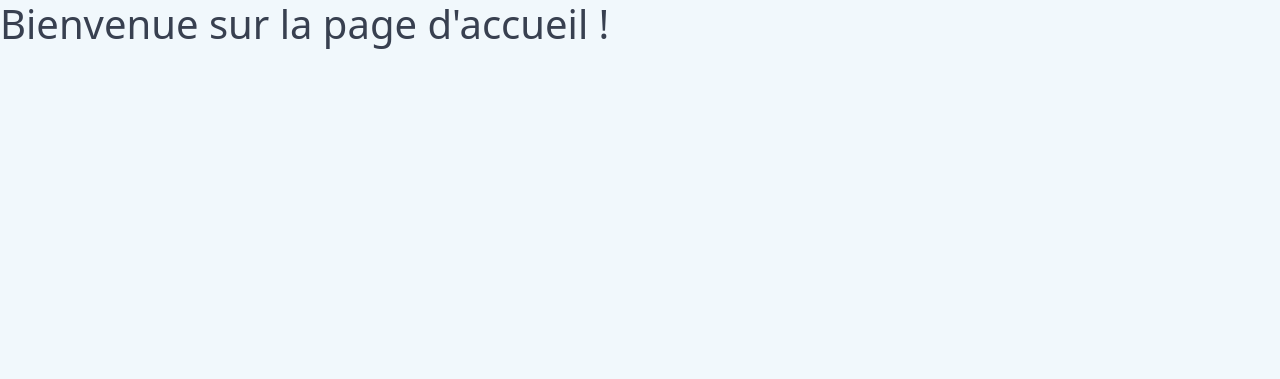
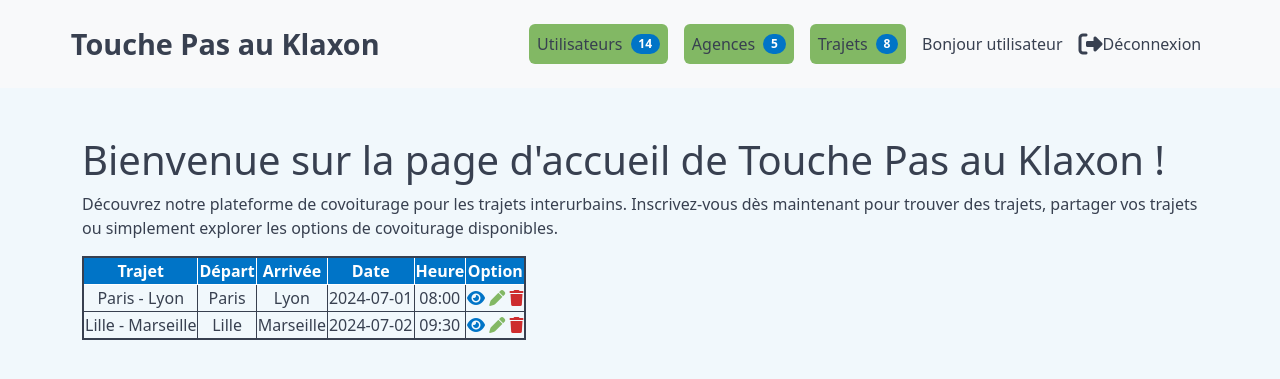
Before and after one commit to Alexdessine/touche_pas_au_klaxon, a PHP site: page / in a window 1280 px wide. Shown: the top 379 px of the page. Run offline with PHP 8.4, Linux system fonts and the light colour scheme; some libraries are stand-ins or nearby versions.

Commit message:
mis en place du header du site

```diff
--- a/public/scss/_base.scss
+++ b/public/scss/_base.scss
@@ -3,3 +3,29 @@ body {
     background-color: $body-bg;
     color: $body-color;
 }
+
+// Icône poubelle en rouge
+.fa-trash {
+    color: $danger;
+}
+
+.fa-pen {
+    color: $success;
+}
+
+table {
+    border: 2px solid $text-main;
+    border-collapse: collapse; // recommandé pour un rendu propre
+
+    th {
+        background-color: $primary;
+        color: white;
+        border: 1px solid white;
+        text-align: center;
+    }
+
+    td {
+        border: 1px solid $text-main;
+        text-align: center;
+    }
+}
--- a/public/scss/_layout.scss
+++ b/public/scss/_layout.scss
@@ -0,0 +1,44 @@
+nav {
+    ul{
+        a{
+            color: var(--text-main);
+            text-decoration: none;
+            &:hover {
+                color: var(--text-main);
+            }
+        }
+        li.admin {
+            background: $success;
+            transition: background-color 0.3s ease;
+
+            &:hover{
+                background-color: darken($success, 10%);
+            }
+        }
+    }
+    .left{
+        a{
+            color: $text-main;
+            text-decoration: none;
+            transition: color 0.3s ease;
+            font-size: 1.8em;
+            font-weight: bold;
+            &:hover {
+                color: darken($text-main, 10%);
+            }
+        }
+    }
+    .right{
+        a{
+            color: $text-main;
+            text-decoration: none;
+            transition: color 0.3s ease;
+            &:hover {
+                color: darken($text-main, 10%);
+            }
+        }
+        i.fa-solid.fa-right-from-bracket {
+            font-size: 1.5em;
+        }
+    }
+}
--- a/src/Controller/HomeController.php
+++ b/src/Controller/HomeController.php
@@ -10,6 +10,8 @@ final class HomeController
 {
     public function index(): void
     {
-        View::render('home/index');
+        View::render('home/index', [
+            'title' => 'Accueil - Touche Pas au Klaxon'
+        ]);
     }
 }
--- a/src/Core/View.php
+++ b/src/Core/View.php
@@ -6,18 +6,14 @@ namespace App\Core;
 
 final class View
 {
-    public static function render(string $template, array $data = []): void
+    public static function render(string $view, array $data = []): void
     {
         extract($data);
 
-        $viewPath = dirname(__DIR__, 2) . '/views/' . $template . '.php';
+        ob_start();
+        require dirname(__DIR__, 2) . '/views/' . $view . '.php';
+        $content = ob_get_clean();
 
-        if (!file_exists($viewPath)) {
-            throw new \RuntimeException("Vue introuvable : $view");
-        }
-
-        require dirname(__DIR__, 2) . '/views/layout/header.php';
-        require $viewPath;
-        require dirname(__DIR__, 2) . '/views/layout/footer.php';
+        require dirname(__DIR__, 2) . '/views/layout/base.php';
     }
 }
--- a/views/home/index.php
+++ b/views/home/index.php
@@ -1,12 +1,45 @@
-<!DOCTYPE html>
-<html lang="en">
-<head>
-    <meta charset="UTF-8">
-    <meta name="viewport" content="width=device-width, initial-scale=1.0">
-    <title>Accueil</title>
-    <link rel="stylesheet" href="/css/style.css">
-</head>
-<body>
-    <h1>Bienvenue sur la page d'accueil !</h1>
-</body>
-</html>
+<h1>
+    Bienvenue sur la page d'accueil de Touche Pas au Klaxon !
+</h1>
+<p>
+    Découvrez notre plateforme de covoiturage pour les trajets interurbains. Inscrivez-vous dès maintenant pour trouver des trajets, partager vos trajets ou simplement explorer les options de covoiturage disponibles.
+</p>
+<table>
+    <thead>
+        <tr>
+            <th>Trajet</th>
+            <th>Départ</th>
+            <th>Arrivée</th>
+            <th>Date</th>
+            <th>Heure</th>
+            <th>Option</th>
+        </tr>
+    </thead>
+    <tbody>
+        <tr>
+            <td>Paris - Lyon</td>
+            <td>Paris</td>
+            <td>Lyon</td>
+            <td>2024-07-01</td>
+            <td>08:00</td>
+            <td>
+                <a href="#"><i class="fa-solid fa-eye"></i></a>
+                <a href="#"><i class="fa-solid fa-pen"></i></a>
+                <a href="#"><i class="fa-solid fa-trash"></i></a>
+            </td>
+        </tr>
+        <tr>
+            <td>Lille - Marseille</td>
+            <td>Lille</td>
+            <td>Marseille</td>
+            <td>2024-07-02</td>
+            <td>09:30</td>
+            <td>
+                <a href="#"><i class="fa-solid fa-eye"></i></a>
+                <a href="#"><i class="fa-solid fa-pen"></i></a>
+                <a href="#"><i class="fa-solid fa-trash"></i></a>
+            </td>
+        </tr>
+        <!-- Ajoutez d'autres trajets ici -->
+    </tbody>
+</table>
--- a/views/layout/base.php
+++ b/views/layout/base.php
@@ -0,0 +1,20 @@
+<!DOCTYPE html>
+<html lang="fr">
+<head>
+    <meta charset="UTF-8">
+    <meta name="viewport" content="width=device-width, initial-scale=1.0">
+    <title><?= $title ?? 'Touche Pas au Klaxon' ?> </title>
+    <link href="https://fonts.googleapis.com/css2?family=Inter:wght@400;600&display=swap" rel="stylesheet">
+    <script src="https://kit.fontawesome.com/c0df283285.js" crossorigin="anonymous"></script>
+    <link rel="stylesheet" href="/css/style.css">
+</head>
+<body>
+    <?php require __DIR__ . '/header.php'; ?>
+
+    <main class="container my-5">
+        <?= $content ?>
+    </main>
+
+    <?php require __DIR__ . '/footer.php'; ?>
+</body>
+</html>
--- a/views/layout/header.php
+++ b/views/layout/header.php
@@ -0,0 +1,16 @@
+<nav class="d-flex flex-row justify-content-around align-items-center bg-light">
+    <div class="left">
+        <ul class="list-style-none list-unstyled d-flex flex-row align-items-center justify-content-center gap-3 mt-3">
+            <li><a class="" href="/">Touche Pas au Klaxon</a></li>
+        </ul>
+    </div>
+    <div class="right d-flex flex-row align-items-center justify-content-center gap-3 p-2">
+        <ul class=" d-flex list-style-none list-unstyled flex-row align-items-center justify-content-center gap-3 mt-3">
+            <li class="admin rounded p-2 text-light"><a class="d-flex align-items-center gap-2" href="#">Utilisateurs<span class="badge text-bg-primary rounded-pill">14</span></a></li>
+            <li class="admin rounded p-2 text-light"><a class="d-flex align-items-center gap-2" href="#">Agences<span class="badge text-bg-primary rounded-pill">5</span></a></li>
+            <li class="admin rounded p-2 text-light"><a class="d-flex align-items-center gap-2" href="#">Trajets<span class="badge text-bg-primary rounded-pill">8</span></a></li>
+        </ul>
+        <p class="d-flex align-items-center mt-3">Bonjour utilisateur</p>
+        <a class="d-flex align-items-center " href="#"><i class="fa-solid fa-right-from-bracket"></i><span> Déconnexion</span></a>
+    </div>
+</nav>
```
Also changed, not shown: public/css/style.css, public/scss/style.scss (line endings or trailing spaces), 1 other file.
